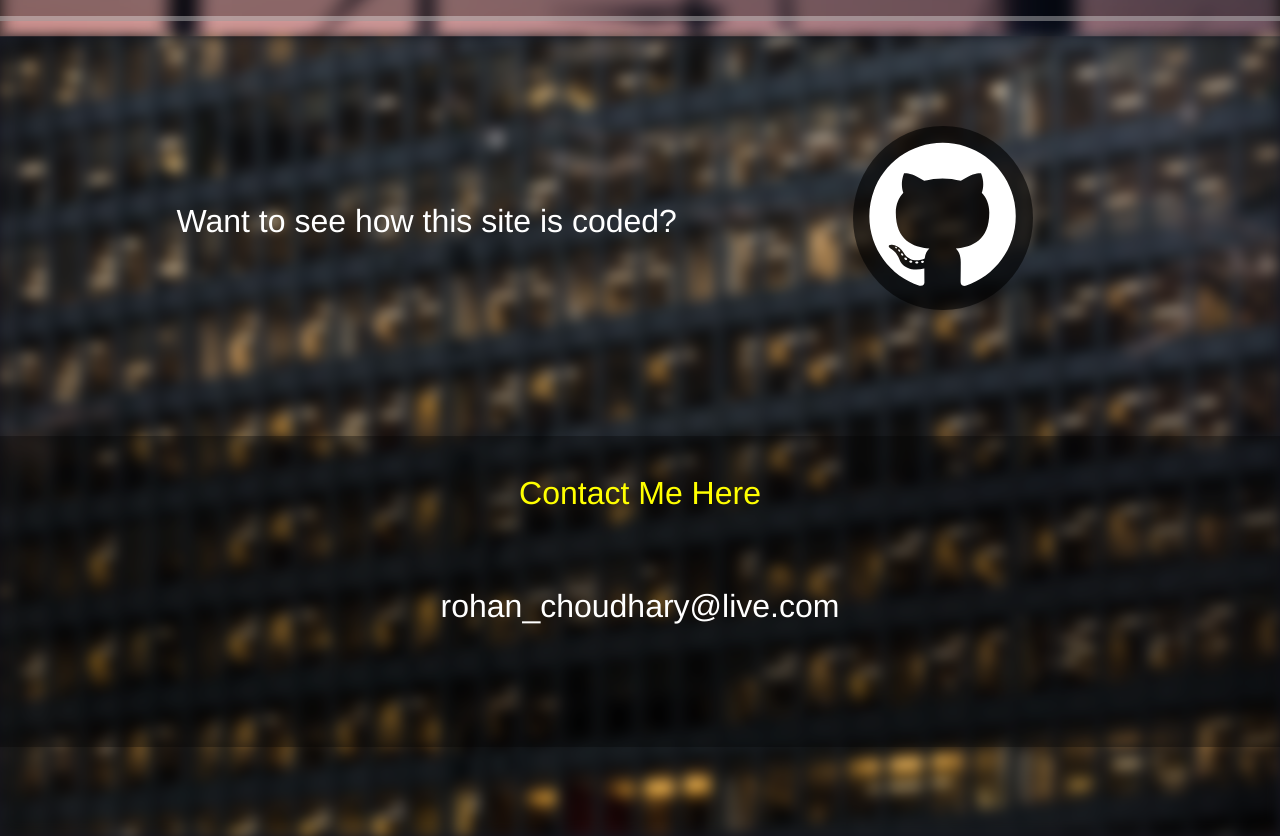
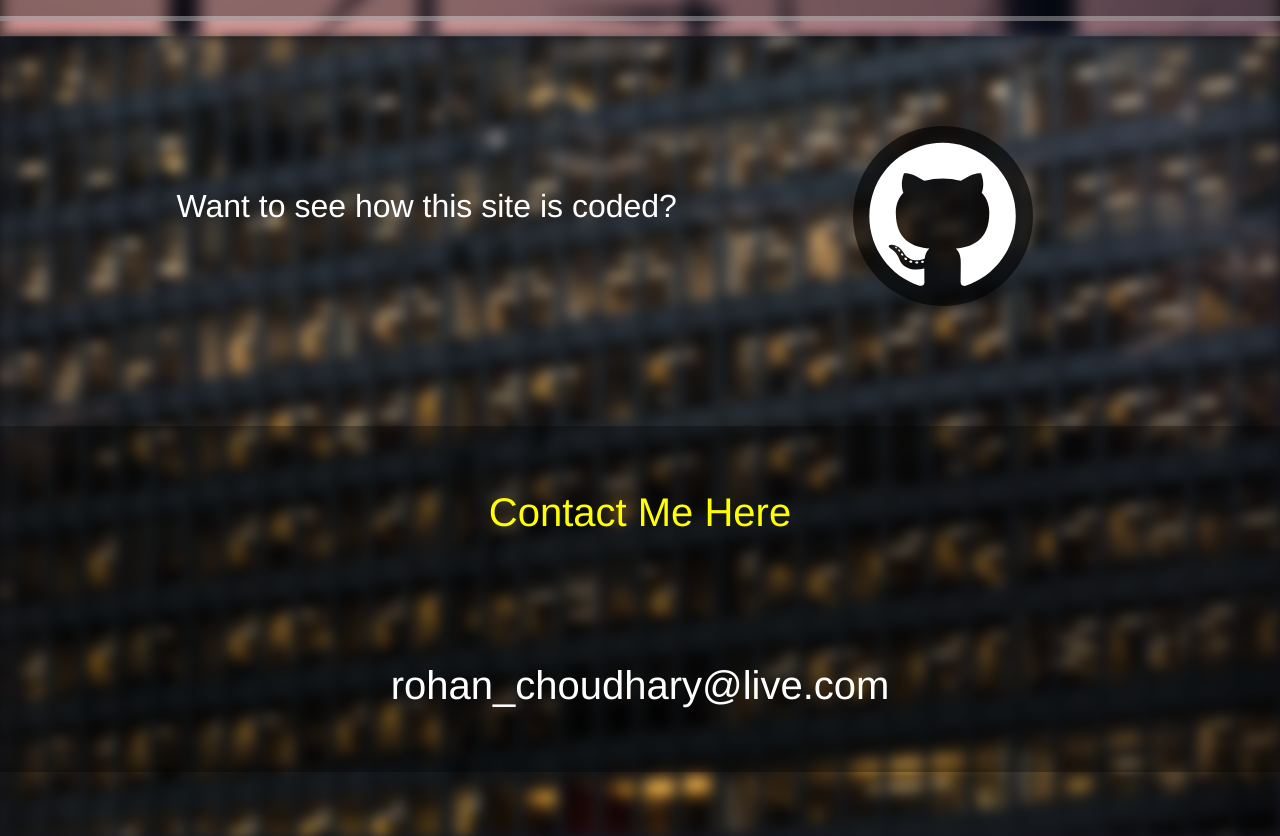
Before and after one commit to rnnc/portfoliosite, a React (Create React App) app in the folder client/: page / in a window 1280 px wide. Shown: the part 3620-4456 px from the top of the page. Built offline with nearby package versions, Linux system fonts and the light colour scheme.

Commit message:
minor styling changes

```diff
--- a/client/src/Styles/End.scss
+++ b/client/src/Styles/End.scss
@@ -33,7 +33,9 @@ $wbgImage: url("../images/bg_code3.jpg");
     .text {
       flex: 2;
       text-align: center;
-      margin-top: 6%;
+      /* padding-top: 6%; */
+      line-height: 500%;
+      font-size: 2em;
     }
     .link {
       flex: 1;
@@ -52,32 +54,36 @@ $wbgImage: url("../images/bg_code3.jpg");
         }
       }
     }
-    font-size: 2em;
   }
   .emailWindow {
-    font-size: 2em;
-    margin-bottom: 7%;
+    font-size: 2.5em;
+    padding-bottom: 5%;
     .box {
       background: rgba(0, 0, 0, 0.315);
       height: 0%;
+      display: flex;
+      flex-direction: column;
+      align-content: space-between;
       &.visible {
         height: 100%;
         transition: height 0.5s;
       }
       >div {
         text-align: center;
-        padding: 3% 1.7em;
+        padding: 5% 1.7em;
         opacity: 0;
+        flex: 1;
+
       }
       .text {
         color: yellow;
-        &.visible{
+        &.visible {
           opacity: 1;
           transition: opacity 0.5s 0.25s;
         }
       }
-      .email{
-        &.visible{
+      .email {
+        &.visible {
           opacity: 1;
           transition: opacity 0.5s 0.35s;
         }
```
